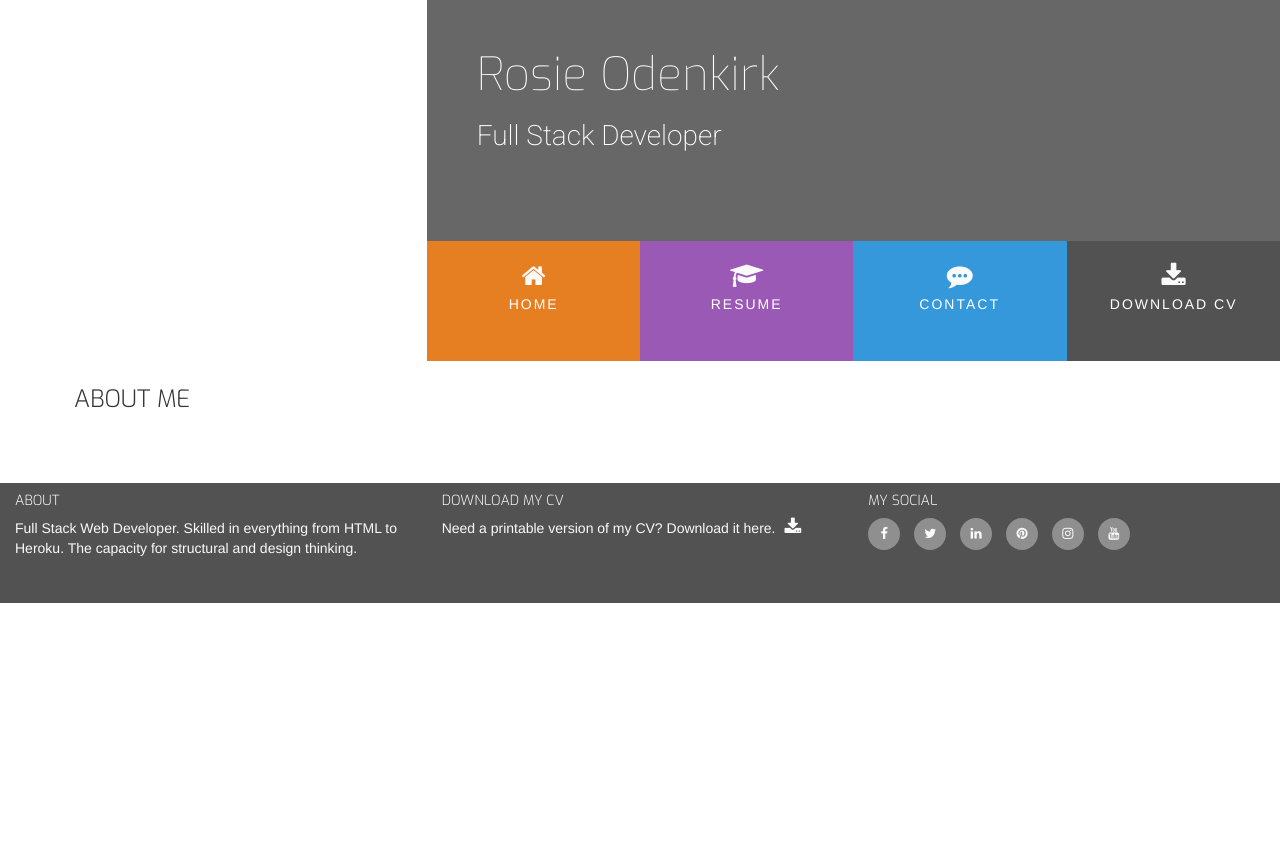
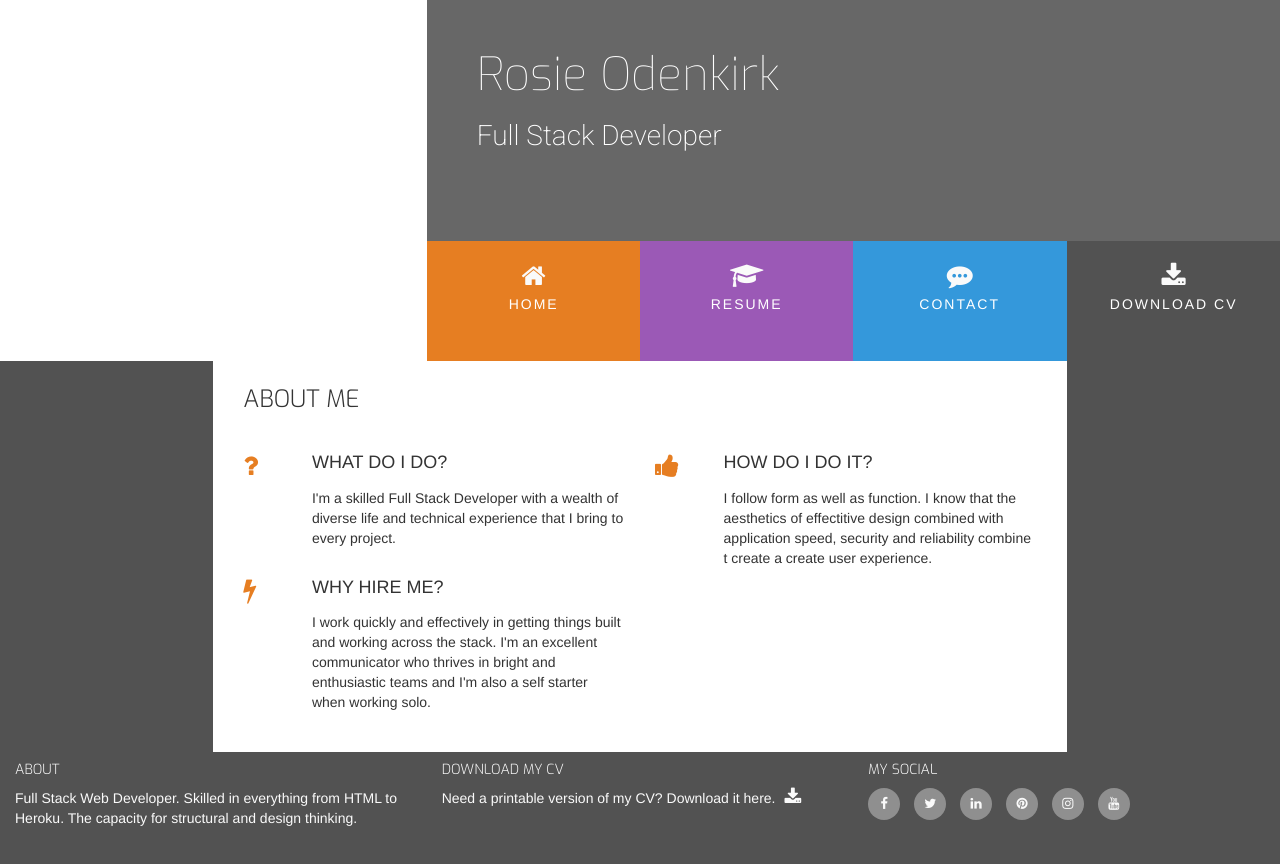
Before and after one commit to jeffoneilldev/api-work, a plain HTML site: page index.html in a window 1280 px wide. Before the commit the page ends 800 px from the top, so only its background shows below. Drawn offline with nearby package versions, Linux system fonts and the light colour scheme.

Commit message:
basic structure personal section with content

```diff
--- a/assets/css/style2.css
+++ b/assets/css/style2.css
@@ -56,6 +56,7 @@
 }
 
 .row-table {
+    background-color: #525252;
     display: table;
 }
 
@@ -199,3 +200,14 @@
 #footer-details {
     margin: 20px;
 }
+
+/*--------------------------------------------Three Reasons*/
+
+.three-reasons-icons {
+    font-size: 26px;
+    color: #e67e22
+}
+
+.three-reasons-heading {
+    margin-bottom: 15px;
+}
--- a/index.html
+++ b/index.html
@@ -52,6 +52,52 @@
                             <h3 class="section-heading uppercase">About me</h3>
                         </div>
                     </div>
+                    <div class="row">
+                        <div class="col-xs-10 col-xs-offset-1 col-sm-offset-0 col-sm-4 col-md-6">
+                            <div class="row">
+                                <div class="col-xs-2 col-sm-2 col-md-2">
+                                    <i class="three-reasons-icons fa fa-question" aria-hidden="true"></i>
+                                </div>
+                                <div class="col-xs-10 col-sm-10">
+                                    <h4 class="three-reasons-heading uppercase">What do I do?</h4>
+                                    <p>
+                                        I'm a skilled Full Stack Developer with a wealth of diverse
+                                        life and technical experience that I bring to every project.
+                                    </p>
+                                </div>
+                            </div>
+                        </div>
+                    <div class="col-xs-10 col-xs-offset-1 col-sm-offset-0 col-sm-4 col-md-6">
+                                <div class="row">
+                                    <div class="col-xs-2 col-sm-2 col-md-2">
+                                        <i class="three-reasons-icons fa fa-thumbs-up" aria-hidden="true"></i>
+                                    </div>
+                                    <div class="col-xs-10 col-sm-10">
+                                        <h4 class="three-reasons-heading uppercase">How do I do it?</h4>
+                                        <p>
+                                            I follow form as well as function.
+                                            I know that the aesthetics of effectitive design combined with application speed,
+                                            security and reliability combine t create a create user experience.
+                                        </p>
+                                    </div>
+                                </div>
+                            </div>
+                        <div class="col-xs-10 col-xs-offset-1 col-sm-offset-0 col-sm-4 col-md-6">
+                            <div class="row">
+                                <div class="col-xs-2 col-sm-2 col-md-2">
+                                    <i class="three-reasons-icons fa fa-bolt" aria-hidden="true"></i>
+                                </div>
+                                <div class="col-xs-10 col-sm-10">
+                                    <h4 class="three-reasons-heading uppercase">Why hire me?</h4>
+                                    <p>
+                                        I work quickly and effectively in getting things built and working across the stack.
+                                        I'm an excellent communicator who thrives in bright and enthusiastic teams and I'm
+                                        also a self starter when working solo.
+                                    </p>
+                                </div>
+                            </div>
+                        </div>
+                    </div>
                 </div>
             </div>
         </section>
```
